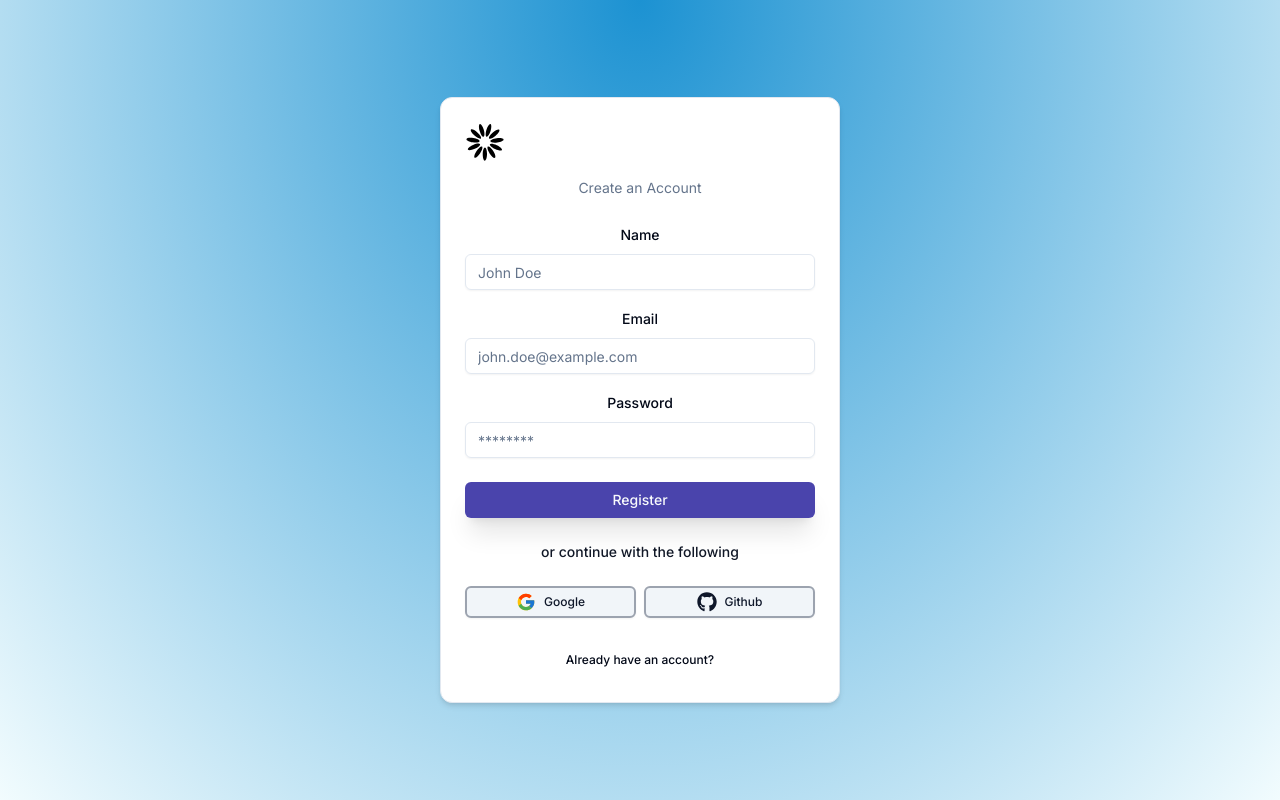
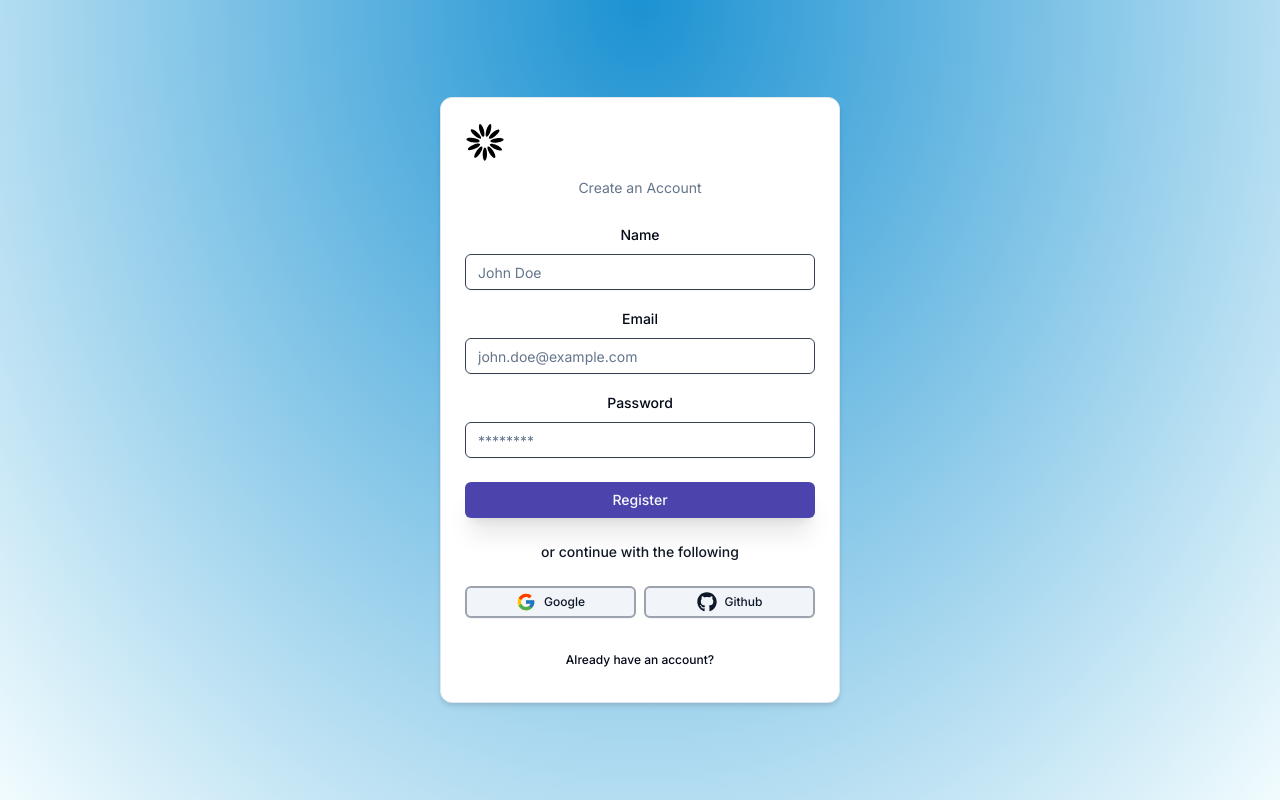
Before and after one commit to danielevans254/custom-auth, a Next.js app: page /register in a window 1280 px wide. Built offline with nearby package versions, Linux system fonts and the light colour scheme.

Commit message:
feat: add clear form for if the register form is successful
refactor: mui loader component since it was causing errors

style: update styles

```diff
--- a/components/auth/register-form.tsx
+++ b/components/auth/register-form.tsx
@@ -19,8 +19,7 @@ import { Button } from "../ui/button"
 import { FormError } from "../form-error"
 import { FormSuccess } from "../form-success"
 import { register } from "@/actions/register"
-import { CircularProgress } from "@mui/material";
-
+import Loader from "./loader"
 interface RegisterFormProps {
   children: string,
   mode?: "modal" | "redirect";
@@ -46,6 +45,7 @@ const RegisterForm = ({
 
   const [error, setError] = useState<string | undefined>("")
   const [success, setSuccess] = useState<string | undefined>("")
+  const [clearForm, setClearForm] = useState(false)
 
   const handleSubmit = async (values: z.infer<typeof RegisterSchema>) => {
     setIsLoading(true);
@@ -55,12 +55,18 @@ const RegisterForm = ({
       const data = await register(values);
       setError(data?.error);
       setSuccess(data?.success);
+      setClearForm(true);
     } catch (error) {
       setError("An error occurred");
     } finally {
       setIsLoading(false);
     }
   };
+
+  if (clearForm) {
+    form.reset();
+    setClearForm(false);
+  }
 
   return (
 
@@ -85,6 +91,7 @@ const RegisterForm = ({
                     <FormLabel>Name</FormLabel>
                     <FormControl>
                       <Input
+                        className="border border-gray-700"
                         disabled={isLoading}
                         {...field}
                         placeholder="John Doe"
@@ -103,6 +110,7 @@ const RegisterForm = ({
                     <FormLabel>Email</FormLabel>
                     <FormControl>
                       <Input
+                        className="border border-gray-700"
                         disabled={isLoading}
                         {...field}
                         placeholder="john.doe@example.com"
@@ -121,6 +129,7 @@ const RegisterForm = ({
                     <FormLabel>Password</FormLabel>
                     <FormControl>
                       <Input
+                        className="border border-gray-700"
                         disabled={isLoading}
                         {...field}
                         placeholder="********"
@@ -143,7 +152,7 @@ const RegisterForm = ({
               }`}
           >
             {isLoading ? (
-              <CircularProgress size={24} color="inherit" />
+              <Loader />
             ) : (
               "Register"
             )}
```
